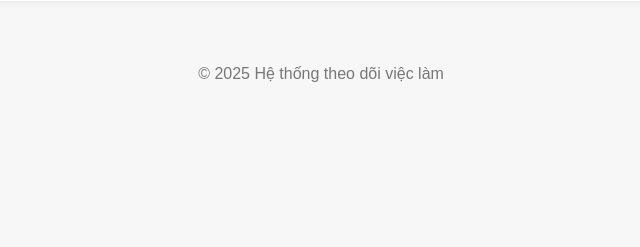
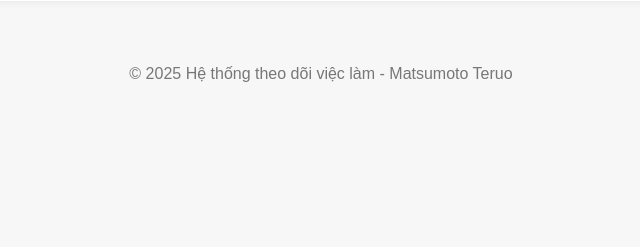
Before and after one commit to MatsumotoTeruo/job-tracker, a Flask app: page / in a window 1280 px wide. Shown: the part 301-548 px from the top of the page, without its empty margins (319-959 px from the left). Run offline with Flask 3, Linux system fonts and the light colour scheme.

Commit message:
feat: thay đổi một chút về footer và serect key

```diff
--- a/app/templates/base.html
+++ b/app/templates/base.html
@@ -29,7 +29,7 @@
     </main>
 
     <footer class="footer">
-        <p>© 2025 Hệ thống theo dõi việc làm</p>
+        <p>© 2025 Hệ thống theo dõi việc làm - Matsumoto Teruo</p>
     </footer>
 </body>
 
--- a/config.py
+++ b/config.py
@@ -9,7 +9,7 @@ os.makedirs(INSTANCE_DIR, exist_ok=True)  # đảm bảo tồn tại
 
 
 class Config:
-    SECRET_KEY = os.environ.get('SECRET_KEY') or 'this-should-be-changed'
+    SECRET_KEY = os.environ.get('teruo2102003') or 'this-should-be-changed'
     # Đường dẫn tuyệt đối tới jobs.db
     SQLALCHEMY_DATABASE_URI = (
         os.environ.get('DATABASE_URL')
```
